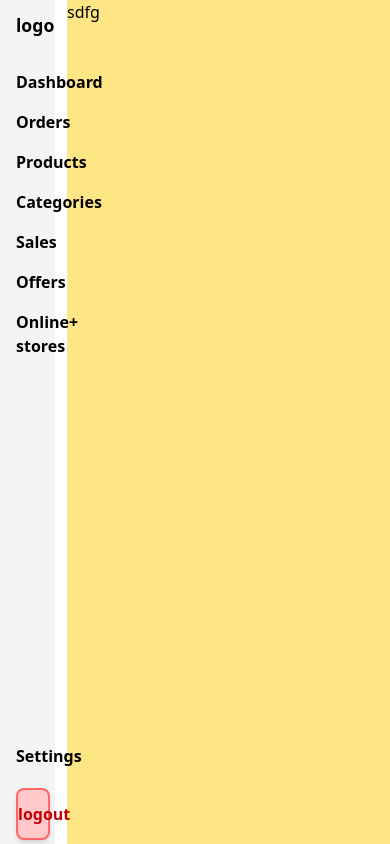
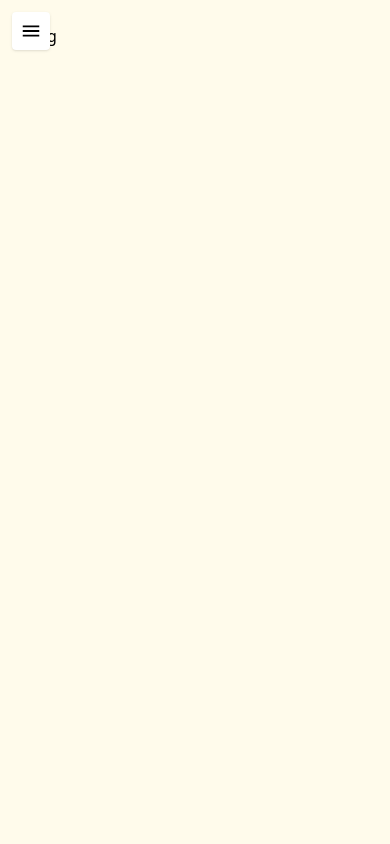
Before and after one commit to 4bjith/GroupProject-OnlineStore, a React (Vite) app in the folder Frontend-main/: page /dashboard in a window 390 px wide. Built offline with nearby package versions, Linux system fonts and the light colour scheme.

Commit message:
side bar responsive done

```diff
--- a/Frontend-main/src/pages/Dashboard.jsx
+++ b/Frontend-main/src/pages/Dashboard.jsx
@@ -1,11 +1,25 @@
-import { MdKeyboardArrowRight } from "react-icons/md";
+import { useState } from "react";
+import { MdKeyboardArrowRight, MdMenu, MdClose } from "react-icons/md";
 
 
 function Dashboard() {
+    const [open, setOpen] = useState(false);
+
     return (
         <div>
-            <div className="w-full h-screen grid grid-cols-12 grid-rows-12 gap-3 ">
-                <div className="col-span-2 row-span-12 bg-gray-100  relative">
+            {/* mobile sidebar overlay/backdrop */}
+            {open && (
+                <div className="fixed inset-0 bg-black/40 z-40 md:hidden" onClick={() => setOpen(false)}></div>
+            )}
+
+            <div className="w-full h-screen grid md:grid-cols-12 grid-rows-12 gap-3">
+                {/* Sidebar - hidden on mobile, shown on md and up */}
+                <div className={`hidden md:block md:col-span-2 row-span-12 bg-gray-100 relative`}>
+                    {/* close button for mobile */}
+                    <button className="md:hidden absolute top-3 right-3 p-2" onClick={() => setOpen(false)}>
+                        <MdClose size={22} />
+                    </button>
+
                     <h2 className='text-[1.1rem] font-bold pl-4 mb-6 mt-3'>logo</h2>
                     <div className="pl-4">
                         <button className='w-full py-2 text-[1rem] font-semibold text-start cursor-pointer hover:font-bold'>Dashboard</button>
@@ -21,7 +35,41 @@ function Dashboard() {
                         <button className='w-full py-3 text-[1rem] font-semibold  text-center cursor-pointer shadow-md rounded-lg  border-2 border-red-400 text-red-700 bg-red-200'>logout</button>
                     </div>
                 </div>
-                <div className="col-span-10 row-span-12  bg-amber-200">sdfg</div>
+
+                {/* Mobile Sidebar - slide-in overlay */}
+                <div className={`${open ? 'fixed inset-y-0 left-0 w-64 z-50 transform translate-x-0'
+                           : 'fixed inset-y-0 left-0 w-64 z-50 transform -translate-x-full'} md:hidden bg-gray-100 transition-transform duration-300`}>
+                    {/* close button for mobile */}
+                    <button className="absolute top-3 right-3 p-2" onClick={() => setOpen(false)}>
+                        <MdClose size={22} />
+                    </button>
+
+                    <h2 className='text-[1.1rem] font-bold pl-4 mb-6 mt-3'>logo</h2>
+                    <div className="pl-4">
+                        <button className='w-full py-2 text-[1rem] font-semibold text-start cursor-pointer hover:font-bold'>Dashboard</button>
+                        <button className='w-full py-2 text-[1rem] font-semibold text-start cursor-pointer hover:font-bold'>Orders</button>
+                        <button className='w-full py-2 text-[1rem] font-semibold text-start cursor-pointer hover:font-bold'>Products</button>
+                        <button className='w-full py-2 text-[1rem] font-semibold text-start cursor-pointer hover:font-bold'>Categories</button>
+                        <button className='w-full py-2 text-[1rem] font-semibold text-start cursor-pointer hover:font-bold'>Sales</button>
+                        <button className='w-full py-2 text-[1rem] font-semibold text-start cursor-pointer hover:font-bold'>Offers</button>
+                        <button className='w-full py-2 text-[1rem] font-semibold text-start cursor-pointer hover:font-bold flex justify-between pr-4'>Online stores <span className="text-end">+</span></button>
+                    </div>
+                    <div className="pl-4 absolute bottom-1 w-[90%]">
+                        <button className='w-full py-5 text-[1rem] font-semibold text-start cursor-pointer flex justify-between items-center'>Settings <MdKeyboardArrowRight /></button>
+                        <button className='w-full py-3 text-[1rem] font-semibold  text-center cursor-pointer shadow-md rounded-lg  border-2 border-red-400 text-red-700 bg-red-200'>logout</button>
+                    </div>
+                </div>
+
+                {/* Main content - full width on mobile, col-span-10 on md+ */}
+                <div className="col-span-12 md:col-span-10 row-span-12 bg-amber-50 relative">
+                    {/* toggle button - top left, visible only on mobile */}
+                    <button className="md:hidden absolute top-3 left-3 p-2 bg-white rounded shadow z-10" onClick={() => setOpen(true)}>
+                        <MdMenu size={22} />
+                    </button>
+
+                    <div className="p-6">sdfg</div>
+                </div>
+
             </div>
         </div>
     )
```
